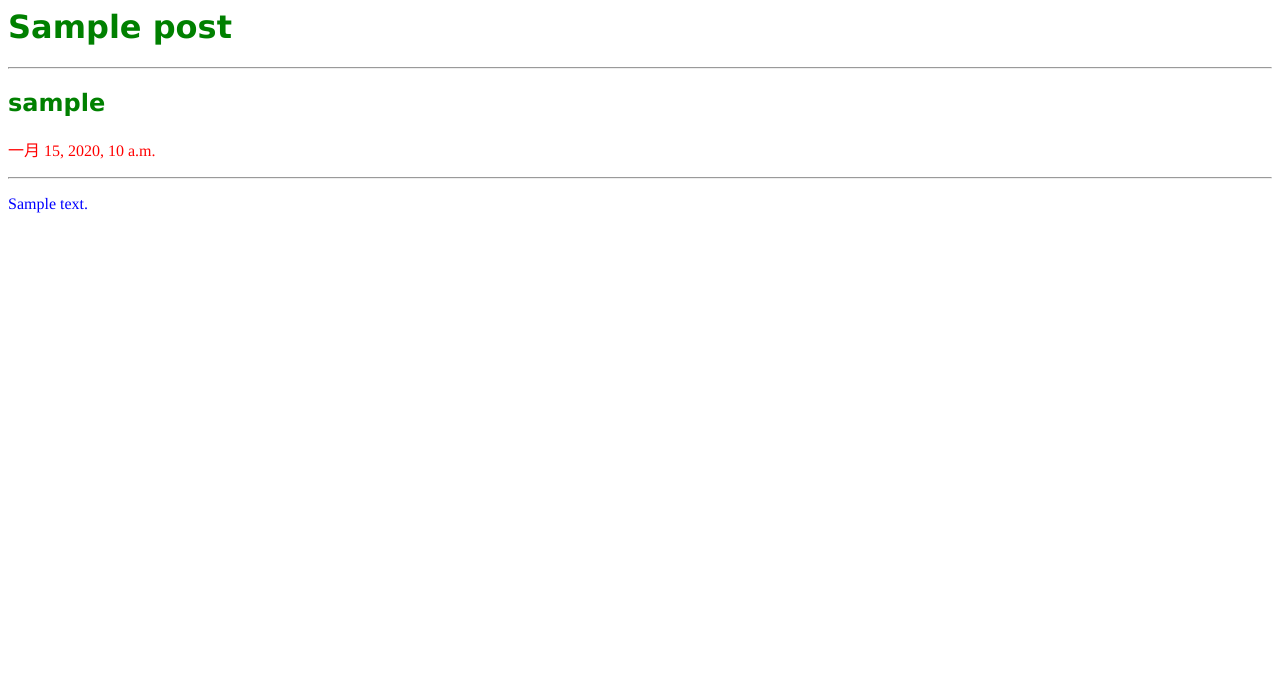
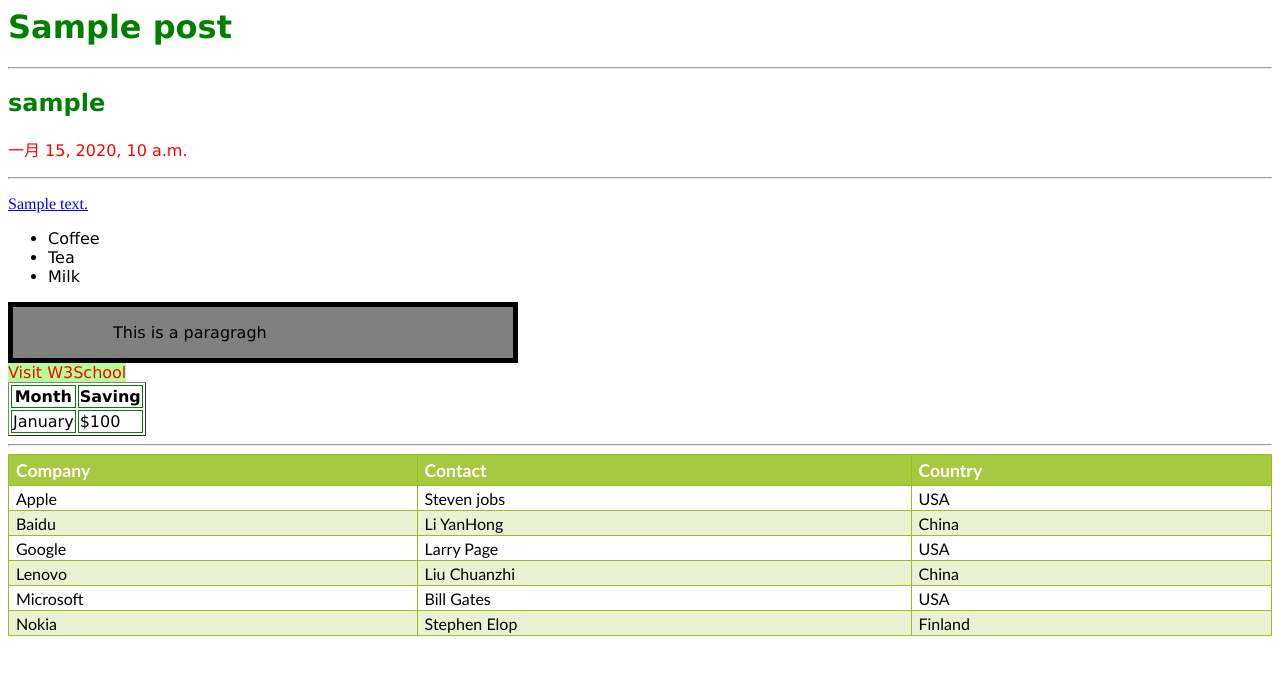
Before and after one commit to thelostwind/insomnia_repository, a Django app: page /blog/ in a window 1280 px wide. Shown: the top 675 px of the page. Run offline with Django 3.2, Linux system fonts and the light colour scheme; tables that the repository leaves empty hold one stand-in row (values such as "Sample post").

Commit message:
学习。

```diff
--- a/insomnia/blog/static/blog/style.css
+++ b/insomnia/blog/static/blog/style.css
@@ -6,9 +6,99 @@
 	font-family: Verdana, sans-serif;
 }
 
-p {
+#ss p {
 	font-family: Times, "Times New Roman", serif;
+	background-color: gray;
+	padding: 20px;
+	text-indent: -5em;
+	padding-left: 5em;
 }
 
+#div {
+	width: 500px;
+	background-color: gray;
+}
+#para {text-indent: 20%}
+
+a:link {
+	color:#FF0000;
+	text-decoration:none;
+	background-color:#B2FF99;
+}
+a:visited {
+	color:#00FF00;
+	text-decoration:none;
+	background-color:#FFFF85;
+}
+a:hover {
+	color:#FF00FF;
+	text-decoration:underline;
+	background-color:#FF704D;
+}
+a:active {
+	color:#0000FF;
+	text-decoration:underline;
+	background-color:#FF704D;
+}
+
+ul.square {list-style-type: square;}
+
+
+/* 为#div设置边框 */
+#div  {
+	border-style: solid;
+	border-width: thick;
+}
+
+/* 表格表格属性 */
+#ss table, td, th {
+	border: 1px solid green;
+}
+#ss th {
+	background-color: green;
+	color: white
+}
+#ss td {
+	background-color: red;
+	color: black;
+}
+
+/* 如何制作一个漂亮的表格 */
+#customers {
+	font-family: "Trebuchet MS", Arial, Helvetica, sans-serif;
+	width: 100%;
+	border-collapse: collapse;
+}
+
+#customers td, #customers th{
+	font-size: 1em;
+	border: 1px solid #98bf21;
+	padding: 3px 7px 2px 7px;
+}
+
+#customers th
+{
+	font-size: 1.1em;
+	text-align: left;
+	padding-top: 5px;
+	padding-bottom: 4px;
+	background-color: #A7C942;
+	color: #ffffff;
+}
+
+#customers tr.alt td{
+	color: #000000;
+	background-color: #EAF2D3;
+}
+
+/* END */
+
+
+
 #red {color: red;}
-#blue {color: blue}
+#blue {
+	color: blue;
+	text-decoration: underline;
+	white-space: pre-wrap;
+	font-family: Times;
+}
--- a/insomnia/blog/templates/blog/index.html
+++ b/insomnia/blog/templates/blog/index.html
@@ -13,5 +13,71 @@
 	<hr />
 	<p id="blue">{{ post.post_content }}</p>
 {% endfor %}
+<ul>
+	<li>Coffee</li>
+	<li>Tea</li>
+	<li>Milk</li>
+</ul>
+<div id="div">
+	<p id="para">This is a paragragh</p>
+</div>
+<a href="http://www.w3school.com.cn">Visit W3School</a>
+
+<table border="1">
+	<tr>
+		<th>Month</th>
+		<th>Saving</th>
+	</tr>
+	<tr>
+		<td>January</td>
+		<td>$100</td>
+	</tr>
+</table>
+
+<hr />
+
+<table id="customers">
+	<tr>
+		<th>Company</th>
+		<th>Contact</th>
+		<th>Country</th>
+	</tr>
+
+	<tr>
+		<td>Apple</td>
+		<td>Steven jobs</td>
+		<td>USA</td>
+	</tr>
+
+	<tr class="alt">
+		<td>Baidu</td>
+		<td>Li YanHong</td>
+		<td>China</td>
+	</tr>
+
+	<tr>
+		<td>Google</td>
+		<td>Larry Page</td>
+		<td>USA</td>
+	</tr>
+
+	<tr class="alt">
+		<td>Lenovo</td>
+		<td>Liu Chuanzhi</td>
+		<td>China</td>
+	</tr>
+
+	<tr Microsoft>
+		<td>Microsoft</td>
+		<td>Bill Gates</td>
+		<td>USA</td>
+	</tr>
+
+	<tr class="alt">
+		<td>Nokia</td>
+		<td>Stephen Elop</td>
+		<td>Finland</td>
+	</tr>
+
 </body>
 <html>
```
